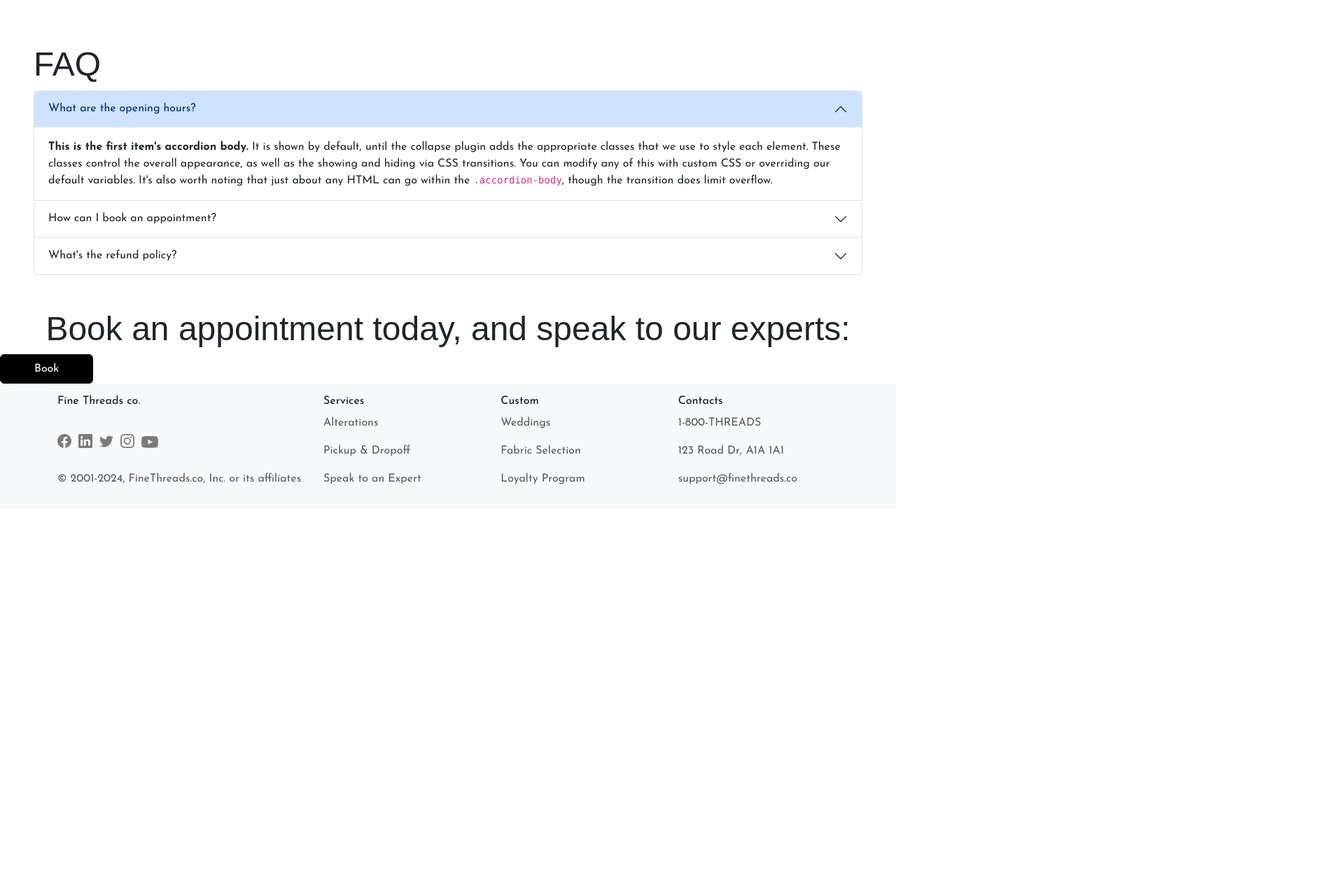
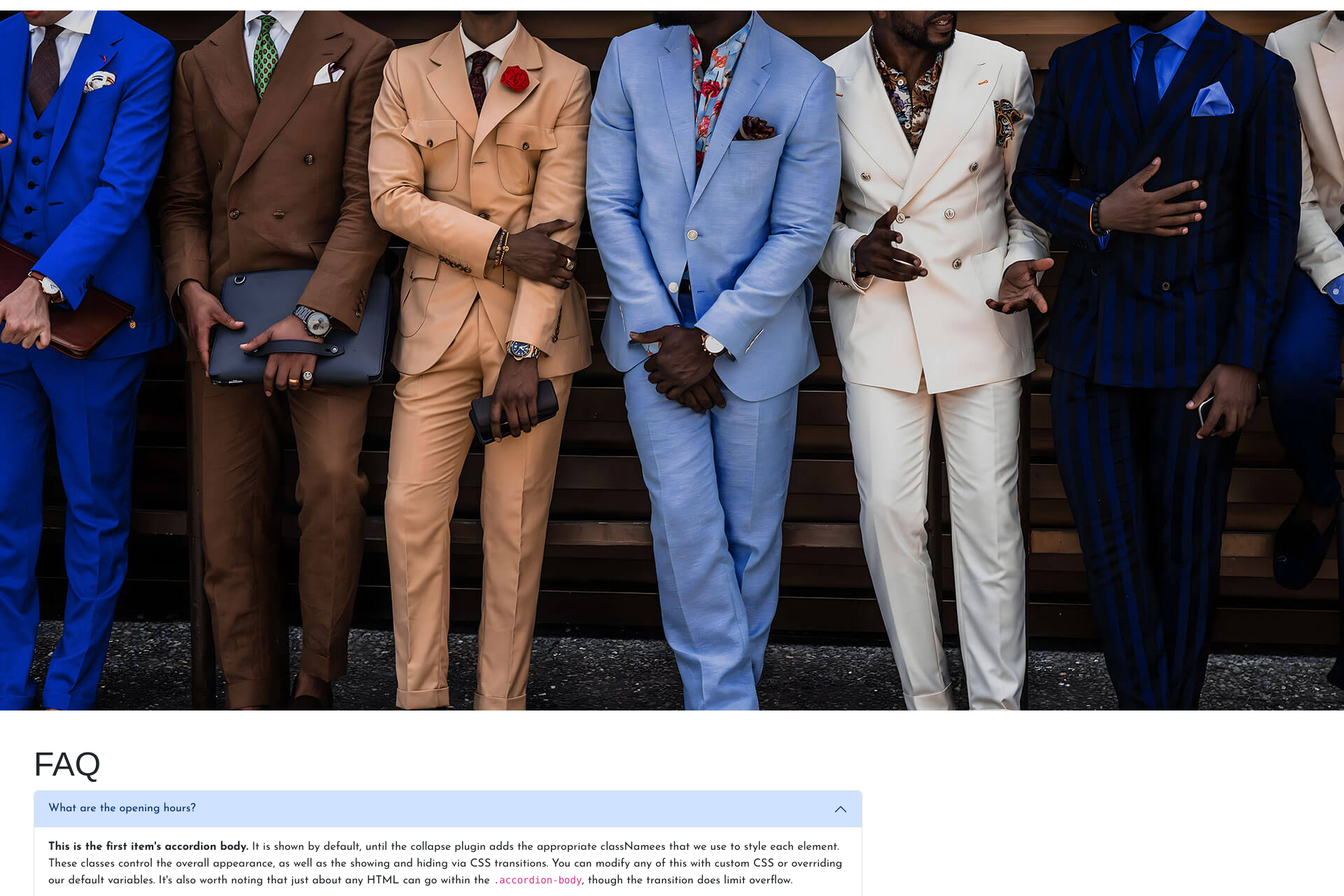
Before and after one commit to FineThreadsCo/FineThreadsCo.github.io, a React (Vite) app: page / in a window 1280 px wide. Shown: the part 220-1500 px from the top of the page at 70% size, 1920 px wide, since content can reach past the window. Before the commit the page ends 948 px from the top, so only its background shows below. Built offline with nearby package versions, Linux system fonts and the light colour scheme; a web font is replaced by a local one.

Commit message:
add image

```diff
--- a/src/components/Home.jsx
+++ b/src/components/Home.jsx
@@ -1,59 +1,64 @@
 import React from "react";
+import Image3 from "../assets/images/3.jpg";
 
 function Home() {
   return (
     <div>
       <h1 className="text-center">Fine Threads co.</h1>
-      <div class="p-5">
-      <h2>FAQ</h2>
-        <div class="accordion" id="accordionFAQ">
-          <div class="accordion-item">
-            <h3 class="accordion-header" id="headingOne">
-              <button class="accordion-button" type="button" data-bs-toggle="collapse" data-bs-target="#collapseOne" aria-expanded="true" aria-controls="collapseOne">
+
+      <div>
+        <img src={Image3} />
+      </div>
+
+      <div className="p-5">
+        <h2>FAQ</h2>
+        <div className="accordion" id="accordionFAQ">
+          <div className="accordion-item">
+            <h3 className="accordion-header" id="headingOne">
+              <button className="accordion-button" type="button" data-bs-toggle="collapse" data-bs-target="#collapseOne" aria-expanded="true" aria-controls="collapseOne">
                 What are the opening hours?
               </button>
             </h3>
-            <div id="collapseOne" class="accordion-collapse collapse show" aria-labelledby="headingOne" data-bs-parent="#accordionFAQ">
-              <div class="accordion-body">
-                <strong>This is the first item's accordion body.</strong> It is shown by default, until the collapse plugin adds the appropriate classes that we use to style each element. These classes control the overall appearance, as well as the showing and hiding via CSS transitions. You can modify any of this with custom CSS or overriding our default variables. It's also worth noting that just about any HTML can go within the <code>.accordion-body</code>, though the transition does limit overflow.
+            <div id="collapseOne" className="accordion-collapse collapse show" aria-labelledby="headingOne" data-bs-parent="#accordionFAQ">
+              <div className="accordion-body">
+                <strong>This is the first item's accordion body.</strong> It is shown by default, until the collapse plugin adds the appropriate classNamees that we use to style each element. These classes control the overall appearance, as well as the showing and hiding via CSS transitions. You can modify any of this with custom CSS or overriding our default variables. It's also worth noting that just about any HTML can go within the <code>.accordion-body</code>, though the transition does limit overflow.
               </div>
             </div>
           </div>
-          <div class="accordion-item">
-            <h3 class="accordion-header" id="headingTwo">
-              <button class="accordion-button collapsed" type="button" data-bs-toggle="collapse" data-bs-target="#collapseTwo" aria-expanded="false" aria-controls="collapseTwo">
+          <div className="accordion-item">
+            <h3 className="accordion-header" id="headingTwo">
+              <button className="accordion-button collapsed" type="button" data-bs-toggle="collapse" data-bs-target="#collapseTwo" aria-expanded="false" aria-controls="collapseTwo">
                 How can I book an appointment?
               </button>
             </h3>
-            <div id="collapseTwo" class="accordion-collapse collapse" aria-labelledby="headingTwo" data-bs-parent="#accordionFAQ">
-              <div class="accordion-body">
-                <strong>This is the second item's accordion body.</strong> It is hidden by default, until the collapse plugin adds the appropriate classes that we use to style each element. These classes control the overall appearance, as well as the showing and hiding via CSS transitions. You can modify any of this with custom CSS or overriding our default variables. It's also worth noting that just about any HTML can go within the <code>.accordion-body</code>, though the transition does limit overflow.
+            <div id="collapseTwo" className="accordion-collapse collapse" aria-labelledby="headingTwo" data-bs-parent="#accordionFAQ">
+              <div className="accordion-body">
+                <strong>This is the second item's accordion body.</strong> It is hidden by default, until the collapse plugin adds the appropriate classNamees that we use to style each element. These classes control the overall appearance, as well as the showing and hiding via CSS transitions. You can modify any of this with custom CSS or overriding our default variables. It's also worth noting that just about any HTML can go within the <code>.accordion-body</code>, though the transition does limit overflow.
               </div>
             </div>
           </div>
-          <div class="accordion-item">
-            <h3 class="accordion-header" id="headingThree">
-              <button class="accordion-button collapsed" type="button" data-bs-toggle="collapse" data-bs-target="#collapseThree" aria-expanded="false" aria-controls="collapseThree">
+          <div className="accordion-item">
+            <h3 className="accordion-header" id="headingThree">
+              <button className="accordion-button collapsed" type="button" data-bs-toggle="collapse" data-bs-target="#collapseThree" aria-expanded="false" aria-controls="collapseThree">
                 What's the refund policy?
               </button>
             </h3>
-            <div id="collapseThree" class="accordion-collapse collapse" aria-labelledby="headingThree" data-bs-parent="#accordionFAQ">
-              <div class="accordion-body">
-                <strong>This is the third item's accordion body.</strong> It is hidden by default, until the collapse plugin adds the appropriate classes that we use to style each element. These classes control the overall appearance, as well as the showing and hiding via CSS transitions. You can modify any of this with custom CSS or overriding our default variables. It's also worth noting that just about any HTML can go within the <code>.accordion-body</code>, though the transition does limit overflow.
+            <div id="collapseThree" className="accordion-collapse collapse" aria-labelledby="headingThree" data-bs-parent="#accordionFAQ">
+              <div className="accordion-body">
+                <strong>This is the third item's accordion body.</strong> It is hidden by default, until the collapse plugin adds the appropriate classNamees that we use to style each element. These classes control the overall appearance, as well as the showing and hiding via CSS transitions. You can modify any of this with custom CSS or overriding our default variables. It's also worth noting that just about any HTML can go within the <code>.accordion-body</code>, though the transition does limit overflow.
               </div>
             </div>
           </div>
         </div>
       </div>
       <div>
-        <h2 class="text-center">Book an appointment today, and speak to our experts:</h2>
+        <h2 className="text-center">Book an appointment today, and speak to our experts:</h2>
         <a
           className="btn btn-dark text-white text-lg py-2 px-5"
             href="/booking"
           >
           Book
         </a>
-
       </div>
     </div>
   );
```
